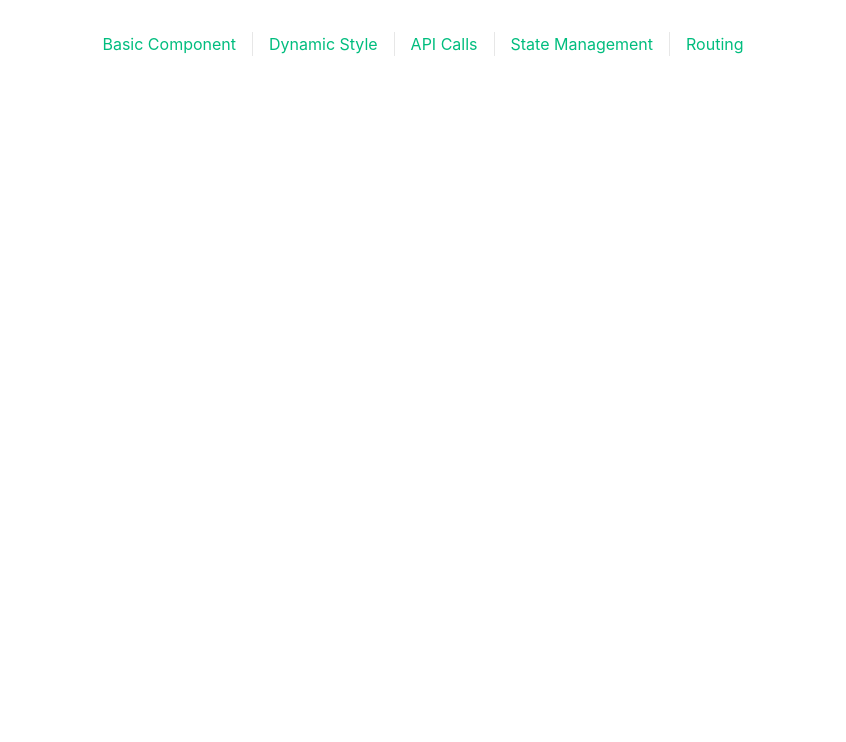
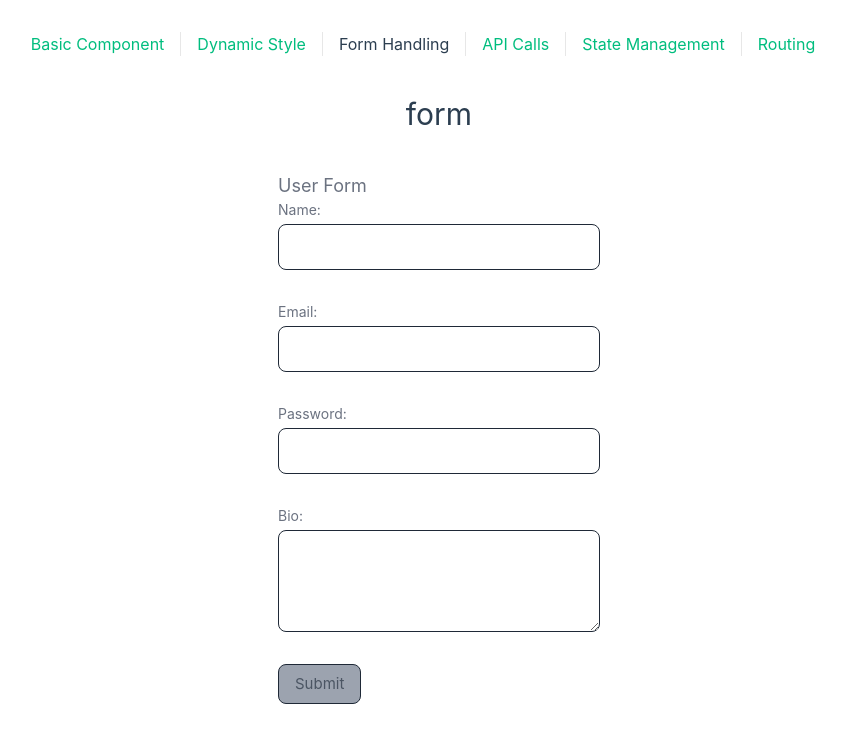
Before and after one commit to vladpolewoi/VueInterview, a Vue app: page /form in a window 1280 px wide. Shown: the top 742 px of the page, without its empty margins (201-1047 px from the left). Built offline with nearby package versions, Linux system fonts and the light colour scheme.

Commit message:
feat: :sparkles: 3 - Form Handling

```diff
--- a/package.json
+++ b/package.json
@@ -13,6 +13,8 @@
     "format": "prettier --write src/"
   },
   "dependencies": {
+    "@vuelidate/core": "^2.0.3",
+    "@vuelidate/validators": "^2.0.4",
     "axios": "^1.5.1",
     "pinia": "^2.1.6",
     "vue": "^3.3.4",
--- a/src/App.vue
+++ b/src/App.vue
@@ -8,6 +8,7 @@ import { RouterLink, RouterView } from 'vue-router'
       <nav class="absolute top-0 left-0 w-full flex items-center justify-center">
         <RouterLink :to="{ name: 'basic' }">Basic Component</RouterLink>
         <RouterLink :to="{ name: 'style' }">Dynamic Style</RouterLink>
+        <RouterLink :to="{ name: 'form' }">Form Handling</RouterLink>
         <RouterLink :to="{ name: 'api' }">API Calls</RouterLink>
         <RouterLink :to="{ name: 'state' }">State Management</RouterLink>
         <RouterLink :to="{ name: 'routing' }">Routing</RouterLink>
--- a/src/assets/main.css
+++ b/src/assets/main.css
@@ -23,7 +23,9 @@ button {
   @apply py-2 px-4 rounded-lg border border-gray-800;
   @apply hover:bg-gray-800 hover:text-white cursor-pointer;
 }
-
+button.disabled {
+  @apply bg-gray-400 text-gray-600 cursor-not-allowed;
+}
 input, textarea {
   @apply bg-transparent py-2 px-4 rounded-lg border border-gray-800;
   @apply focus:outline-none focus:border-gray-600;
--- /dev/null
+++ b/src/components/FormUser.vue
@@ -0,0 +1,114 @@
+<template>
+  <form @submit.prevent="onSubmit" class="userForm">
+    <h2 class="text-lg text-gray-500">User Form</h2>
+    <div class="form-group">
+      <label for="name">Name:</label>
+      <input type="text" id="name" v-model="formData.name" name="name" @blur="v$.name.$touch" />
+      <template v-if="v$.name.$error">
+        <span v-if="v$.name.required.$invalid" class="error-message">Name is required.</span>
+        <span v-if="v$.name.minLength.$invalid" class="error-message"
+          >Name must be at least 3 characters long.</span
+        >
+      </template>
+    </div>
+
+    <div class="form-group">
+      <label for="name">Email:</label>
+      <input type="text" id="email" v-model="formData.email" name="email" @blur="v$.email.$touch" />
+      <template v-if="v$.email.$error">
+        <span v-if="v$.email.required.$invalid" class="error-message">Email is required.</span>
+        <span v-if="v$.email.email.$invalid" class="error-message">Not a valid email</span>
+      </template>
+    </div>
+
+    <div class="form-group">
+      <label for="password">Password:</label>
+      <input
+        type="text"
+        id="password"
+        v-model="formData.password"
+        name="password"
+        @blur="v$.password.$touch"
+      />
+      <template v-if="v$.password.$error">
+        <span v-if="v$.password.required.$invalid" class="error-message"
+          >Password is required.</span
+        >
+        <span v-if="v$.password.minLength.$invalid" class="error-message"
+          >Password must be at least 8 characters long.</span
+        >
+      </template>
+    </div>
+
+    <div class="form-group">
+      <label for="bio">Bio:</label>
+      <textarea
+        type="text"
+        rows="3"
+        id="bio"
+        v-model="formData.bio"
+        name="bio"
+        @blur="v$.bio.$touch"
+      />
+      <template v-if="v$.bio.$error">
+        <span v-if="v$.bio.required.$invalid" class="error-message">Bio is required.</span>
+        <span v-if="v$.bio.minLength.$invalid" class="error-message"
+          >Bio must be at least 10 characters long.</span
+        >
+      </template>
+    </div>
+
+    <button :disabled="v$.$invalid" :class="[v$.$invalid ? 'disabled' : '']">Submit</button>
+  </form>
+</template>
+
+<script setup lang="ts">
+import { computed, reactive } from 'vue'
+import { useVuelidate } from '@vuelidate/core'
+import { required, email, minLength } from '@vuelidate/validators'
+
+interface IFormData {
+  name: string
+  email: string
+  password: string
+  bio: string
+}
+const formData = reactive<IFormData>({
+  name: '',
+  email: '',
+  password: '',
+  bio: ''
+})
+
+const rules = computed(() => {
+  return {
+    name: { required, minLength: minLength(3) },
+    email: { required, email },
+    password: { required, minLength: minLength(8) },
+    bio: { required, minLength: minLength(10) }
+  }
+})
+
+const v$ = useVuelidate(rules, formData)
+
+async function onSubmit() {
+  const isValid = !v$.$invalid
+  console.log('SUBMIT: ', isValid ? 'SUCESS' : 'FAIL')
+}
+</script>
+
+<style lang="scss" scoped>
+.userForm {
+  .form-group {
+    @apply flex flex-col mb-8 relative;
+
+    label {
+      @apply text-sm text-gray-500 mb-1;
+    }
+
+    span {
+      @apply absolute bottom-[-20px] left-0 text-sm text-red-400 whitespace-nowrap;
+    }
+  }
+}
+</style>
--- a/src/router/index.ts
+++ b/src/router/index.ts
@@ -12,6 +12,11 @@ const router = createRouter({
       path: '/dynamic-style',
       name: 'style',
       component: () => import('@/views/DynamicStyleView.vue')
+    },
+    {
+      path: '/form',
+      name: 'form',
+      component: () => import('@/views/FormHandlingView.vue')
     },
     {
       path: '/api-calls',
--- /dev/null
+++ b/src/views/FormHandlingView.vue
@@ -0,0 +1,9 @@
+<template>
+  <FormUser />
+</template>
+
+<script setup lang="ts">
+import FormUser from '@/components/FormUser.vue'
+</script>
+
+<style lang="scss" scoped></style>
```
Also changed, not shown: 1 other file (tests, documents, lock files or other folders).
